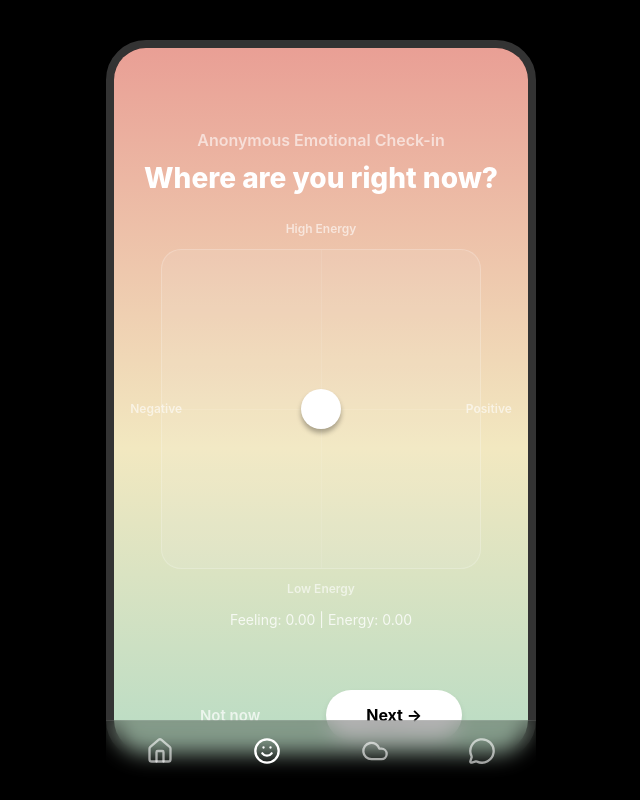
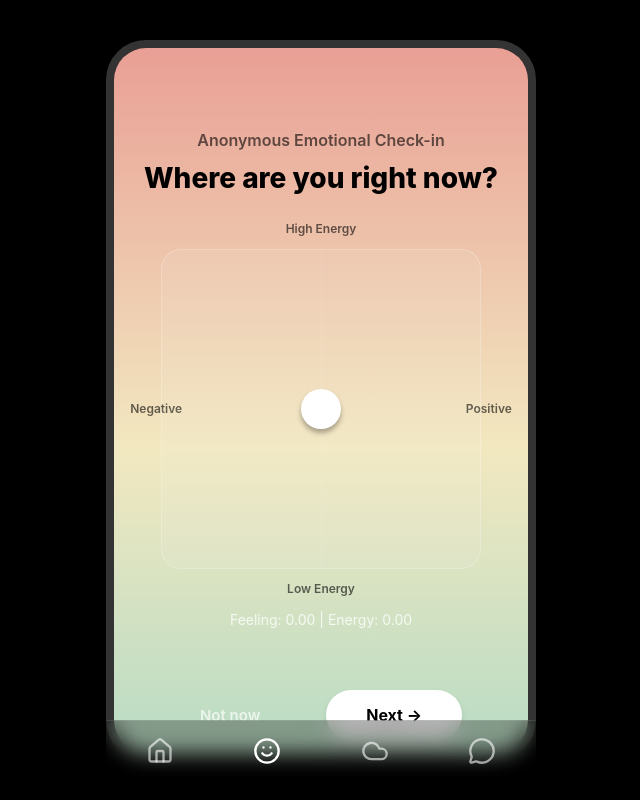
Before and after one commit to Teru-Corp/Teru_app_Front_and_Back_End, a React (Vite) app in the folder web-frontend/: page /app/checkin in a window 1280 px wide. Shown: the whole page, without its empty margins (319-959 px from the left). Built offline with nearby package versions, Linux system fonts and the light colour scheme; sample sign-in values are in the browser's storage.

Commit message:
style: update check-in text colors to be black for better readability

```diff
--- a/web-frontend/src/index.css
+++ b/web-frontend/src/index.css
@@ -300,7 +300,7 @@ button {
 
 .checkin-subtitle {
   font-size: 16px;
-  color: rgba(255, 255, 255, 0.6);
+  color: rgba(0, 0, 0, 0.6);
   font-weight: 600;
   margin-bottom: 5px;
 }
@@ -308,7 +308,7 @@ button {
 .checkin-title {
   font-size: 28px;
   font-weight: 800;
-  color: #ffffff;
+  color: #000000;
   text-align: center;
   margin-bottom: 10px;
 }
@@ -439,7 +439,7 @@ button {
 
 .grid-label-abs {
   position: absolute;
-  color: rgba(255, 255, 255, 0.6);
+  color: rgba(0, 0, 0, 0.6);
   font-size: 12px;
   font-weight: 600;
   white-space: nowrap;
@@ -464,7 +464,7 @@ button {
 }
 
 .grid-label {
-  color: rgba(255, 255, 255, 0.6);
+  color: rgba(0, 0, 0, 0.6);
   font-size: 12px;
   font-weight: 600;
 }
@@ -695,14 +695,14 @@ button {
 
 .conn-label {
   font-size: 11px;
-  color: rgba(255, 255, 255, 0.5);
+  color: rgba(0, 0, 0, 0.5);
   max-width: 65px;
   text-align: center;
   transition: all 0.2s;
 }
 
 .conn-label.active {
-  color: #fff;
+  color: #000;
   font-weight: 700;
 }
 
```
